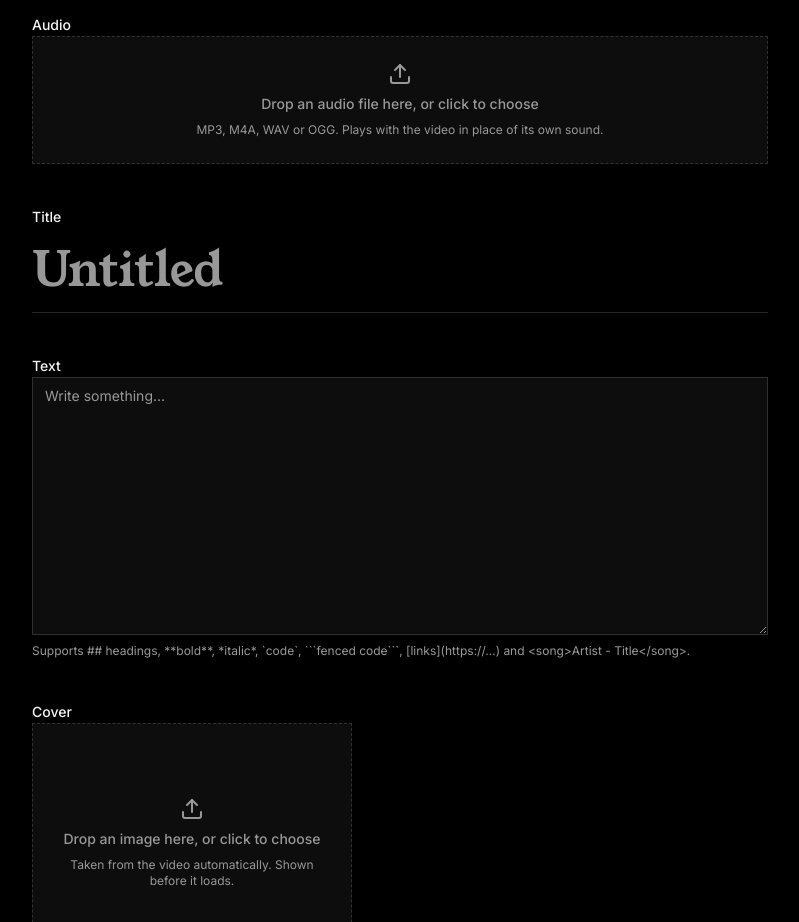
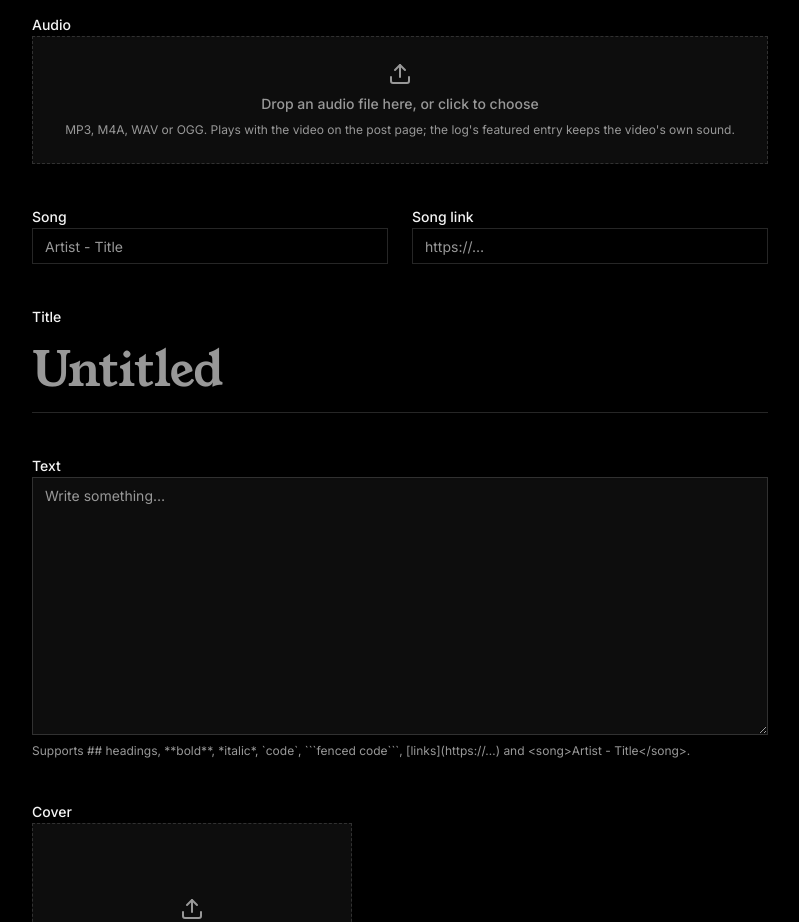
Before and after one commit to jacobdarvin/jacobdarvin-app, a Next.js app: page /post in a window 1280 px wide. Shown: the part 860-1782 px from the top of the page, without its empty margins (240-1039 px from the left). Built offline with nearby package versions, Linux system fonts and the light colour scheme.

Commit message:
log tests

```diff
--- a/app/actions.ts
+++ b/app/actions.ts
@@ -60,8 +60,17 @@ export async function createPost(
   const title = String(formData.get("title") ?? "").trim();
   const content = String(formData.get("content") ?? "").trim();
 
+  const songTitle = String(formData.get("song_title") ?? "").trim();
+  const songUrl = String(formData.get("song_url") ?? "").trim();
+
   if (!title || !content) {
     return { error: "Title and content are required." };
+  }
+  if (songUrl && !/^https?:\/\//.test(songUrl)) {
+    return { error: "The song link must start with http:// or https://." };
+  }
+  if (songUrl && !songTitle) {
+    return { error: "Add the song's title to go with its link." };
   }
 
   const authorization = { Authorization: `Bearer ${token}` };
@@ -91,7 +100,13 @@ export async function createPost(
   const res = await fetch(apiUrl("/blog/posts"), {
     method: "POST",
     headers: { ...authorization, "Content-Type": "application/json" },
-    body: JSON.stringify({ title, content, ...media }),
+    body: JSON.stringify({
+      title,
+      content,
+      ...media,
+      song_title: songTitle || null,
+      song_url: songUrl || null,
+    }),
   });
   if (!res.ok) {
     return { error: errorMessage("Couldn't publish the post", res.status) };
--- a/app/log/[id]/page.tsx
+++ b/app/log/[id]/page.tsx
@@ -1,5 +1,6 @@
 import type { Metadata } from "next";
 import { notFound } from "next/navigation";
+import { IoMusicalNotes } from "react-icons/io5";
 import { MoreEntries } from "@/components/log/MoreEntries";
 import { VideoFrame } from "@/components/log/VideoFrame";
 import {
@@ -63,7 +64,7 @@ export default async function LogPostPage({
     <>
       <article className="px-4 md:px-8">
         <div className="mx-auto w-full max-w-[calc((100svh-6rem)*4/3)]">
-          <VideoFrame post={post} />
+          <VideoFrame post={post} audio={post.audio} />
         </div>
 
         <div className="mx-auto max-w-[65ch] pt-16">
@@ -77,6 +78,23 @@ export default async function LogPostPage({
             {" · "}
             {readTime(post.content)}
           </p>
+          {post.song_title && (
+            <p className="mt-2 flex items-center gap-2 text-muted-foreground">
+              <IoMusicalNotes aria-label="Song" className="size-4 shrink-0" />
+              {post.song_url && /^https?:\/\//.test(post.song_url) ? (
+                <a
+                  href={post.song_url}
+                  target="_blank"
+                  rel="noopener noreferrer"
+                  className="text-foreground underline underline-offset-4 hover:text-muted-foreground"
+                >
+                  {post.song_title}
+                </a>
+              ) : (
+                <span className="text-foreground">{post.song_title}</span>
+              )}
+            </p>
+          )}
           <div
             className="prose prose-lg mt-10 max-w-none prose-invert prose-headings:font-serif prose-headings:font-normal"
             dangerouslySetInnerHTML={{ __html: html }}
--- a/components/PostForm.tsx
+++ b/components/PostForm.tsx
@@ -59,10 +59,36 @@ export function PostForm() {
       <MediaDropzone
         kind="audio"
         label="Audio"
-        hint="MP3, M4A, WAV or OGG. Plays with the video in place of its own sound."
+        hint="MP3, M4A, WAV or OGG. Plays with the video on the post page; the log's featured entry keeps the video's own sound."
         file={audio}
         onChange={setAudio}
       />
+
+      <div className="grid gap-6 sm:grid-cols-2">
+        <div className="space-y-2">
+          <label htmlFor="song_title" className="text-sm font-medium">
+            Song
+          </label>
+          <Input
+            id="song_title"
+            name="song_title"
+            placeholder="Artist - Title"
+            className="rounded-none"
+          />
+        </div>
+        <div className="space-y-2">
+          <label htmlFor="song_url" className="text-sm font-medium">
+            Song link
+          </label>
+          <Input
+            id="song_url"
+            name="song_url"
+            type="url"
+            placeholder="https://…"
+            className="rounded-none"
+          />
+        </div>
+      </div>
 
       <div className="space-y-2">
         <label htmlFor="title" className="text-sm font-medium">
--- a/components/log/VideoFrame.tsx
+++ b/components/log/VideoFrame.tsx
@@ -6,7 +6,9 @@ import { useCallback, useEffect, useRef, useState } from "react";
 import type { Post } from "@/lib/log";
 
 type VideoFrameProps = {
-  post: Pick<Post, "title" | "image" | "video" | "audio">;
+  post: Pick<Post, "title" | "image" | "video">;
+  /** Played in place of the video's own sound. */
+  audio?: string | null;
   /** Makes the whole frame a link, e.g. to the post itself. */
   href?: string;
   /** Shown over the bottom of the frame. */
@@ -14,12 +16,12 @@ type VideoFrameProps = {
 };
 
 /**
- * A 4:3 frame that autoplays the post's video with its sound: the separate
- * audio track if there is one, otherwise the video's own. Browsers block
- * sound until the visitor interacts with the page, so it falls back to
- * playing muted and turns the sound on at the first click or key press.
+ * A 4:3 frame that autoplays the post's video with its sound: the `audio`
+ * track if one is given, otherwise the video's own. Browsers block sound
+ * until the visitor interacts with the page, so it falls back to playing
+ * muted and turns the sound on at the first click or key press.
  */
-export function VideoFrame({ post, href, children }: VideoFrameProps) {
+export function VideoFrame({ post, audio, href, children }: VideoFrameProps) {
   const videoRef = useRef<HTMLVideoElement>(null);
   const audioRef = useRef<HTMLAudioElement>(null);
   const stopWaitingRef = useRef(() => {});
@@ -100,10 +102,10 @@ export function VideoFrame({ post, href, children }: VideoFrameProps) {
           />
         )
       )}
-      {post.audio && (
+      {audio && (
         <audio
           ref={audioRef}
-          src={post.audio}
+          src={audio}
           loop
           onPlay={syncSound}
           onPause={syncSound}
@@ -124,7 +126,7 @@ export function VideoFrame({ post, href, children }: VideoFrameProps) {
         />
       )}
 
-      {(post.video || post.audio) && (
+      {(post.video || audio) && (
         <button
           type="button"
           data-sound-toggle
--- a/lib/log.ts
+++ b/lib/log.ts
@@ -5,8 +5,11 @@ export type Post = {
   /** Cover still, used as the video's poster. */
   image: string | null;
   video?: string | null;
-  /** Played alongside the video in place of its own sound. */
+  /** Played alongside the video in place of its own sound on the post page. */
   audio?: string | null;
+  /** The song in the audio, credited on the post page. */
+  song_title?: string | null;
+  song_url?: string | null;
   created_at: {
     _seconds: number;
     _nanoseconds: number;
```
